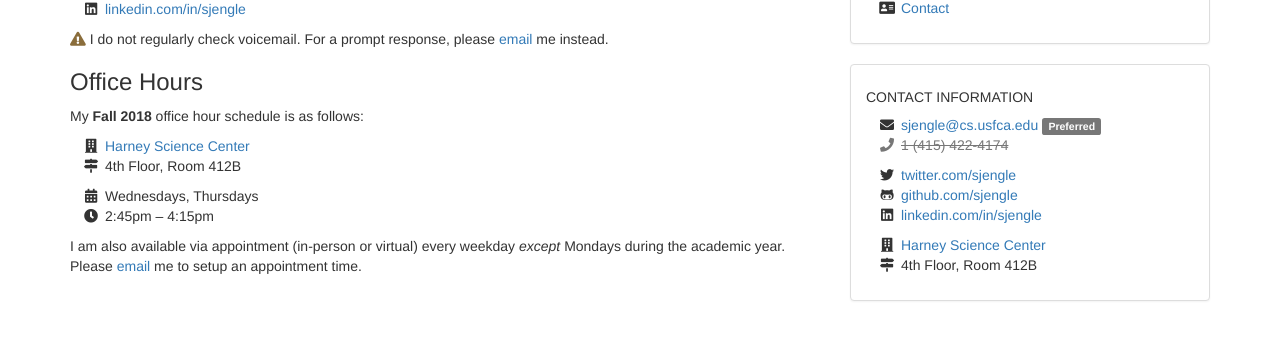
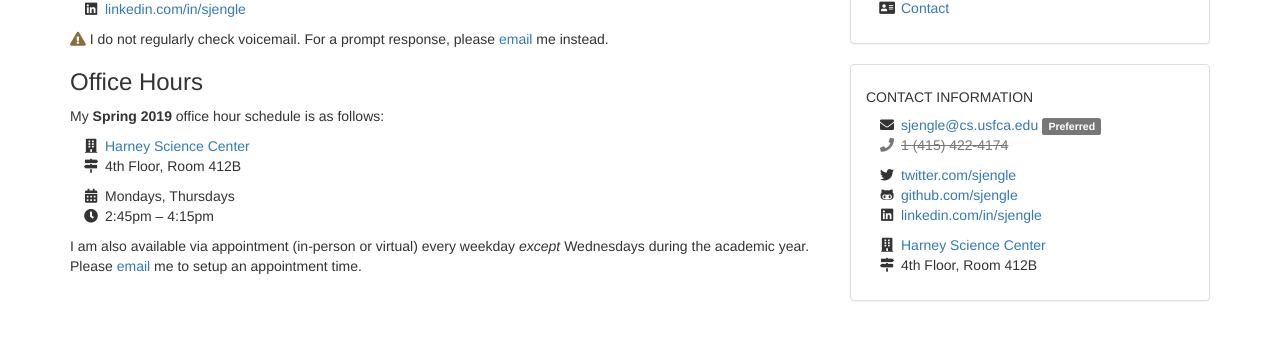
Before and after one commit to sjengle/sjengle.github.io, a Jekyll site: the page built from contact.html, in a window 1280 px wide. Shown: the part 282-622 px from the top of the page. Built offline with Jekyll 4.4.1, drawn with Linux system fonts in a browser that asks for light colours; nearby versions of some CDN libraries.

Commit message:
Updated office hours.

```diff
--- a/contact.html
+++ b/contact.html
@@ -18,7 +18,7 @@ title: Contact Information
 
 <h3>Office Hours</h3>
 
-<p>My <strong>Fall 2018</strong> office hour schedule is as follows:</p>
+<p>My <strong>Spring 2019</strong> office hour schedule is as follows:</p>
 
 <ul class="fa-ul">
   <li><i class="fa-li fas fa-building"></i> <a href="https://www.usfca.edu/virtual-tour/main-campus/harney-science">Harney Science Center</a></li>
@@ -26,10 +26,10 @@ title: Contact Information
 </ul>
 
 <ul class="fa-ul">
-  <li><i class="fa-li fas fa-calendar-alt"></i> Wednesdays, Thursdays</li>
+  <li><i class="fa-li fas fa-calendar-alt"></i> Mondays, Thursdays</li>
   <li><i class="fa-li fas fa-clock"></i> 2:45pm &ndash; 4:15pm</li>
 </ul>
 
-<p>I am also available via appointment (in-person or virtual) every weekday <em>except</em> Mondays during the academic year. Please <a href="mailto:sjengle@cs.usfca.edu">email</a> me to setup an appointment time.</p>
+<p>I am also available via appointment (in-person or virtual) every weekday <em>except</em> Wednesdays during the academic year. Please <a href="mailto:sjengle@cs.usfca.edu">email</a> me to setup an appointment time.</p>
 
 <!--<p><em class="text-muted"><i class="fas fa-exclamation-triangle"></i> I do not hold regular office hours over the summer. Instead, <a href="mailto:sjengle@cs.usfca.edu">email</a> me for my summer availability.</em></p>-->
```
